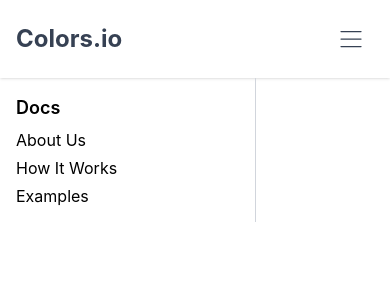
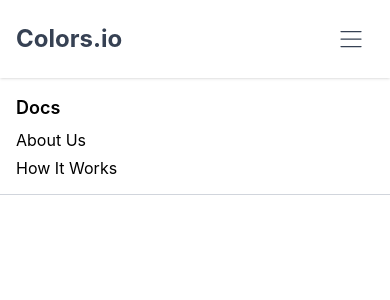
Before and after one commit to CallumGrooby/coloursio, a React (Vite) app: page /docs in a window 390 px wide. Shown: the top 300 px of the page. Built offline with nearby package versions, Linux system fonts and the light colour scheme.

Commit message:
Added mobile support to the docs page

```diff
--- a/src/index.css
+++ b/src/index.css
@@ -41,7 +41,7 @@
 }
 
 .docs-container {
-  @apply flex flex-col gap-2;
+  @apply flex flex-col gap-2 min-h-[calc(100vh-4rem)];
 }
 
 .mobile-options-icons {
--- a/src/pages/DocsPage.jsx
+++ b/src/pages/DocsPage.jsx
@@ -2,9 +2,9 @@ import { Link, Outlet } from "react-router-dom";
 
 export const DocsPage = () => {
   return (
-    <div className="flex h-full container mx-auto">
+    <div className="flex lg:flex-row flex-col h-full container mx-auto">
       {/* Sidebar */}
-      <nav className="w-64 border-r border-gray-300 p-4">
+      <nav className="lg:w-64 w-full lg:border-none lg:border-r  border-b border-gray-300 p-4">
         <ul className="space-y-2">
           <li>
             <h1 className="text-lg font-semibold">Docs</h1>
@@ -15,9 +15,9 @@ export const DocsPage = () => {
           <li>
             <Link to="/docs/how-it-works">How It Works</Link>
           </li>
-          <li>
+          {/* <li>
             <Link to="/docs/examples">Examples</Link>
-          </li>
+          </li> */}
         </ul>
       </nav>
 
```
